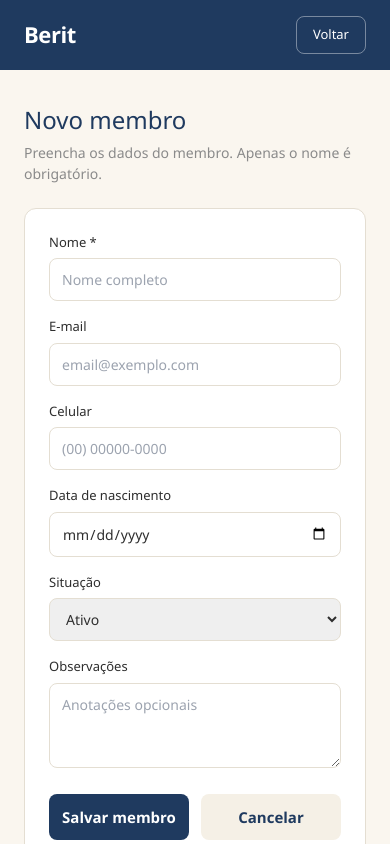
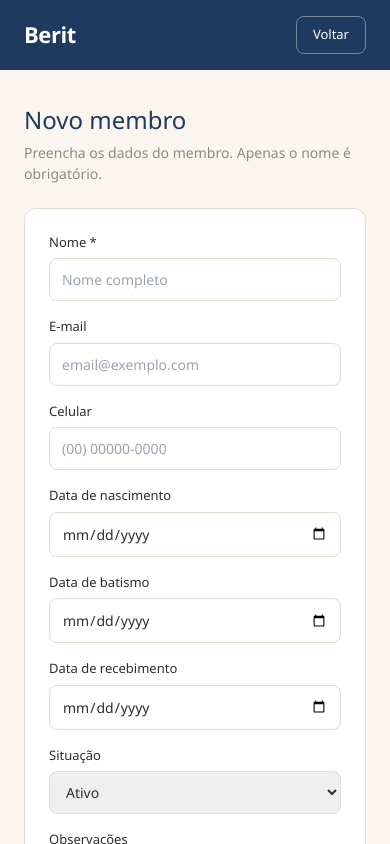
Before and after one commit to Jorgevan-SAJ/berit, a Next.js app: page /membros/novo in a window 390 px wide. Shown: the top 844 px of the page. Built offline with nearby package versions, Linux system fonts and the light colour scheme; no server answers.

Commit message:
Add phone number formatting and new date fields

```diff
--- a/app/membros/novo/page.js
+++ b/app/membros/novo/page.js
@@ -2,6 +2,14 @@
 
 import { useState } from 'react'
 import { supabase } from '../../../lib/supabase'
+
+function formatarCelular(valor) {
+  const d = (valor || '').replace(/\D/g, '').slice(0, 11)
+  if (d.length <= 2) return d
+  if (d.length <= 7) return `(${d.slice(0, 2)}) ${d.slice(2)}`
+  if (d.length <= 10) return `(${d.slice(0, 2)}) ${d.slice(2, 6)}-${d.slice(6)}`
+  return `(${d.slice(0, 2)}) ${d.slice(2, 7)}-${d.slice(7)}`
+}
 
 export default function NovoMembro() {
   const [form, setForm] = useState({
@@ -9,6 +17,8 @@ export default function NovoMembro() {
     email: '',
     celular: '',
     data_nascimento: '',
+    data_batismo: '',
+    data_recebimento: '',
     situacao: 'ativo',
     observacoes: '',
   })
@@ -30,8 +40,10 @@ export default function NovoMembro() {
     const { error } = await supabase.from('membros').insert([{
       nome: form.nome.trim(),
       email: form.email.trim() || null,
-      celular: form.celular.trim() || null,
+      celular: form.celular.replace(/\D/g, '') || null,
       data_nascimento: form.data_nascimento || null,
+      data_batismo: form.data_batismo || null,
+      data_recebimento: form.data_recebimento || null,
       situacao: form.situacao,
       observacoes: form.observacoes.trim() || null,
     }])
@@ -72,17 +84,21 @@ export default function NovoMembro() {
           <input type="email" value={form.email} onChange={(e) => atualizar('email', e.target.value)} placeholder="email@exemplo.com" style={campo} />
 
           <label style={rotulo}>Celular</label>
-          <input type="text" value={form.celular} onChange={(e) => atualizar('celular', e.target.value)} placeholder="(00) 00000-0000" style={campo} />
+          <input type="text" value={form.celular} onChange={(e) => atualizar('celular', formatarCelular(e.target.value))} placeholder="(00) 00000-0000" style={campo} />
 
           <label style={rotulo}>Data de nascimento</label>
           <input type="date" value={form.data_nascimento} onChange={(e) => atualizar('data_nascimento', e.target.value)} style={campo} />
 
+          <label style={rotulo}>Data de batismo</label>
+          <input type="date" value={form.data_batismo} onChange={(e) => atualizar('data_batismo', e.target.value)} style={campo} />
+
+          <label style={rotulo}>Data de recebimento</label>
+          <input type="date" value={form.data_recebimento} onChange={(e) => atualizar('data_recebimento', e.target.value)} style={campo} />
+
           <label style={rotulo}>Situação</label>
           <select value={form.situacao} onChange={(e) => atualizar('situacao', e.target.value)} style={campo}>
             <option value="ativo">Ativo</option>
-            <option value="inativo">Inativo</option>
             <option value="visitante">Visitante</option>
-            <option value="transferido">Transferido</option>
           </select>
 
           <label style={rotulo}>Observações</label>
```
